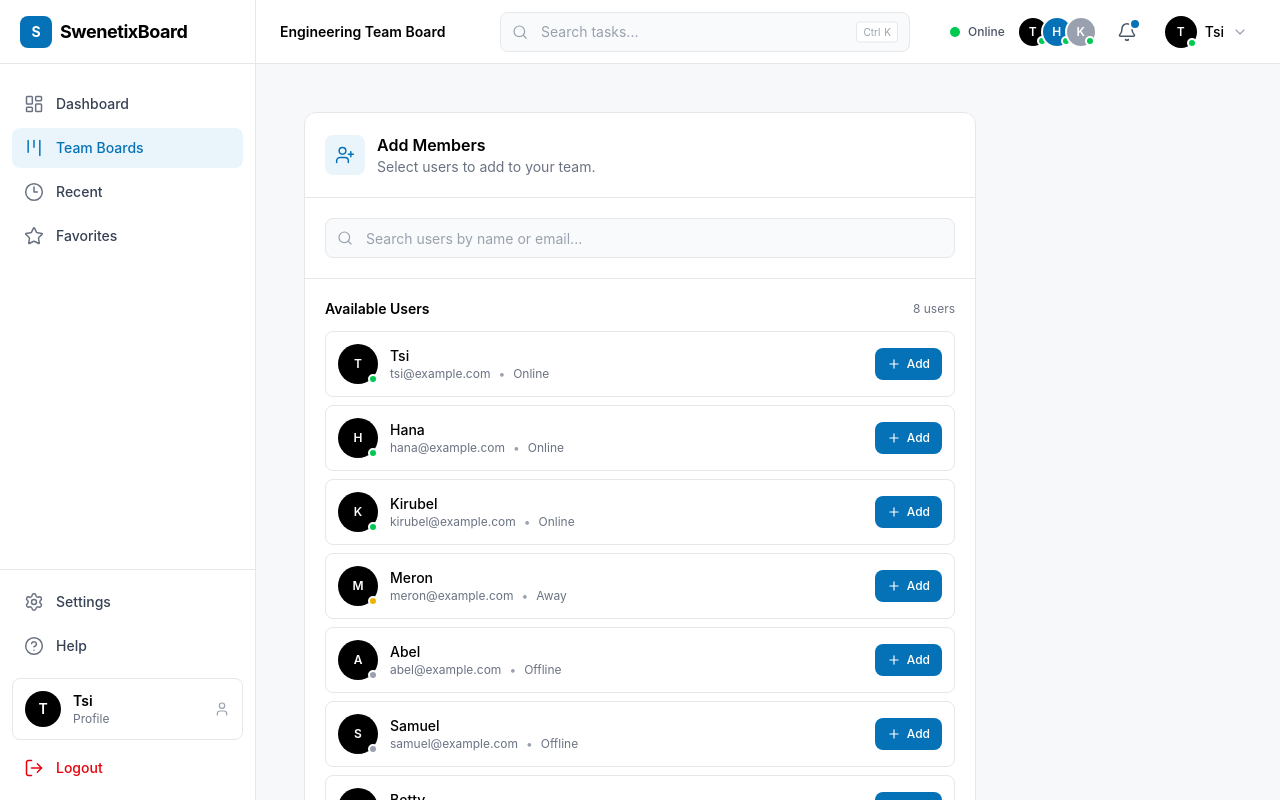
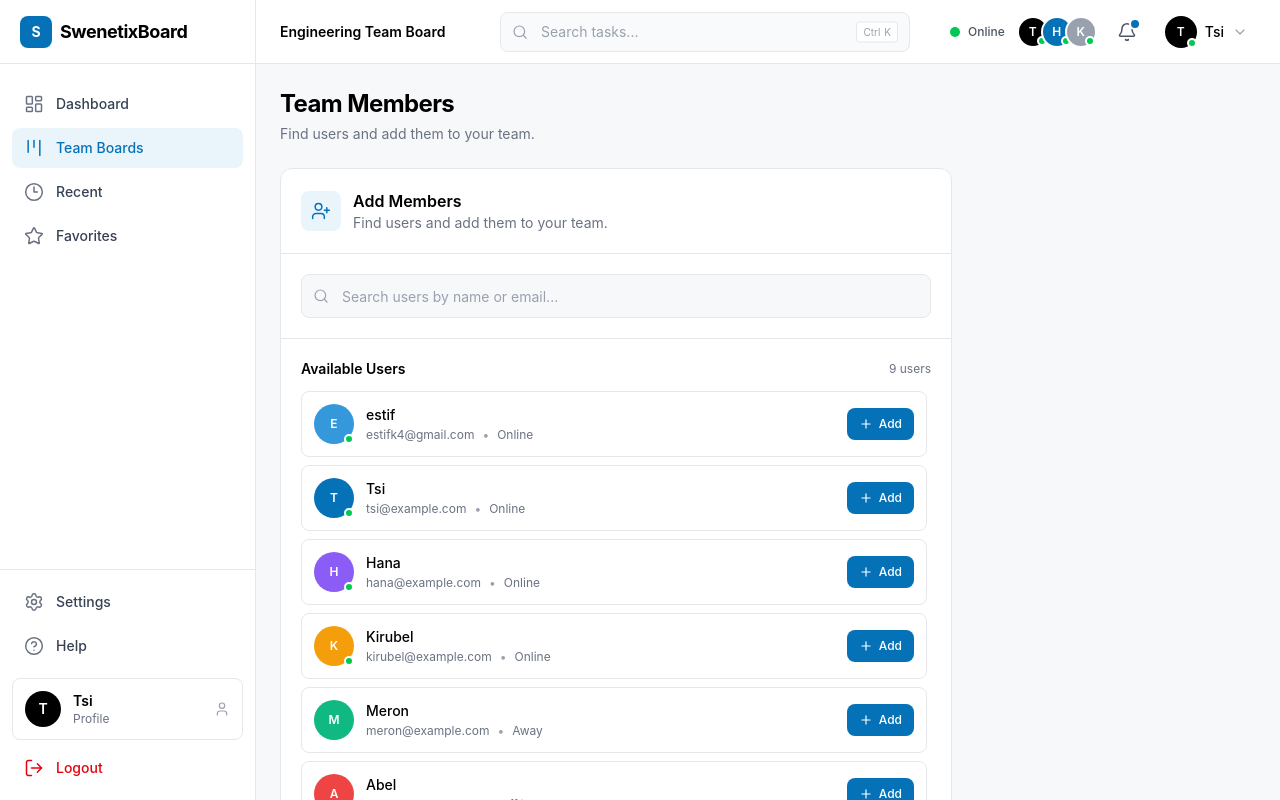
Before and after one commit to Estif4/Team-3-, a React (Vite) app in the folder frontend/: page / in a window 1280 px wide. Shown: the top 800 px of the page. Built offline with nearby package versions, Linux system fonts and the light colour scheme.

Commit message:
improve user selection interface

```diff
--- a/frontend/src/App.tsx
+++ b/frontend/src/App.tsx
@@ -3,7 +3,6 @@ import { useState } from "react";
 
 import AppLayout from "./components/layout/AppLayout";
 import type { Page } from "./components/layout/Sidebar";
-
 import UsersPage from "./pages/UsersPage";
 
 export default function App() {
@@ -21,80 +20,50 @@ export default function App() {
 
       case "dashboard":
         return (
-          <div>
-            <h1 className="text-2xl font-bold text-black">
-              Dashboard
-            </h1>
-
-            <p className="mt-1 text-sm text-gray-500">
-              Welcome to SyncBoard.
-            </p>
-          </div>
+          <PagePlaceholder
+            title="Dashboard"
+            description="Dashboard UI will be implemented next."
+          />
         );
 
       case "recent":
         return (
-          <div>
-            <h1 className="text-2xl font-bold text-black">
-              Recent
-            </h1>
-
-            <p className="mt-1 text-sm text-gray-500">
-              Recently viewed items will appear here.
-            </p>
-          </div>
+          <PagePlaceholder
+            title="Recent"
+            description="Recently viewed items will appear here."
+          />
         );
 
       case "favorites":
         return (
-          <div>
-            <h1 className="text-2xl font-bold text-black">
-              Favorites
-            </h1>
-
-            <p className="mt-1 text-sm text-gray-500">
-              Your favorite items will appear here.
-            </p>
-          </div>
+          <PagePlaceholder
+            title="Favorites"
+            description="Your favorite items will appear here."
+          />
         );
 
       case "settings":
         return (
-          <div>
-            <h1 className="text-2xl font-bold text-black">
-              Settings
-            </h1>
-
-            <p className="mt-1 text-sm text-gray-500">
-              Settings will be implemented later.
-            </p>
-          </div>
+          <PagePlaceholder
+            title="Settings"
+            description="Settings UI will be implemented later."
+          />
         );
 
       case "help":
         return (
-          <div>
-            <h1 className="text-2xl font-bold text-black">
-              Help
-            </h1>
-
-            <p className="mt-1 text-sm text-gray-500">
-              Help center will be implemented later.
-            </p>
-          </div>
+          <PagePlaceholder
+            title="Help"
+            description="Help UI will be implemented later."
+          />
         );
 
       case "profile":
         return (
-          <div>
-            <h1 className="text-2xl font-bold text-black">
-              Profile
-            </h1>
-
-            <p className="mt-1 text-sm text-gray-500">
-              Your profile will be implemented later.
-            </p>
-          </div>
+          <PagePlaceholder
+            title="Profile"
+            description="Profile UI will be implemented later."
+          />
         );
 
       default:
@@ -112,3 +81,23 @@ export default function App() {
     </AppLayout>
   );
 }
+
+function PagePlaceholder({
+  title,
+  description,
+}: {
+  title: string;
+  description: string;
+}) {
+  return (
+    <section>
+      <h1 className="text-2xl font-bold text-black">
+        {title}
+      </h1>
+
+      <p className="mt-1 text-sm text-gray-500">
+        {description}
+      </p>
+    </section>
+  );
+}
--- a/frontend/src/components/data/users.mock.ts
+++ b/frontend/src/components/data/users.mock.ts
@@ -2,59 +2,105 @@ import type { User } from "../../types/user.types";
 
 export const mockUsers: User[] = [
   {
-    id: "1",
+    id: "6aae5e484cdba07a8297871a",
+    name: "estif",
+    email: "estifk4@gmail.com",
+    role: "MEMBER",
+    avatarColor: "#3498db",
+    status: "online",
+    isActive: true,
+    lastSeenAt: "2026-09-19T10:04:56.400Z",
+  },
+
+  {
+    id: "2",
     name: "Tsi",
     email: "tsi@example.com",
+    role: "MEMBER",
+    avatarColor: "#0572B8",
     status: "online",
+    isActive: true,
+    lastSeenAt: "2026-09-19T10:02:00.000Z",
   },
+
   {
-    id: "2",
+    id: "3",
     name: "Hana",
     email: "hana@example.com",
+    role: "MEMBER",
+    avatarColor: "#8B5CF6",
     status: "online",
+    isActive: true,
+    lastSeenAt: "2026-09-19T10:01:00.000Z",
   },
+
   {
-    id: "3",
+    id: "4",
     name: "Kirubel",
     email: "kirubel@example.com",
+    role: "MEMBER",
+    avatarColor: "#F59E0B",
     status: "online",
+    isActive: true,
+    lastSeenAt: "2026-09-19T09:58:00.000Z",
   },
+
   {
-    id: "4",
+    id: "5",
     name: "Meron",
     email: "meron@example.com",
+    role: "MEMBER",
+    avatarColor: "#10B981",
     status: "away",
+    isActive: true,
+    lastSeenAt: "2026-09-19T09:40:00.000Z",
   },
+
   {
-    id: "5",
+    id: "6",
     name: "Abel",
     email: "abel@example.com",
+    role: "MEMBER",
+    avatarColor: "#EF4444",
     status: "offline",
+    isActive: true,
+    lastSeenAt: "2026-09-19T08:30:00.000Z",
   },
+
   {
-    id: "6",
+    id: "7",
     name: "Samuel",
     email: "samuel@example.com",
+    role: "MEMBER",
+    avatarColor: "#6366F1",
     status: "offline",
+    isActive: true,
+    lastSeenAt: "2026-09-19T07:20:00.000Z",
   },
+
   {
-    id: "7",
+    id: "8",
     name: "Betty",
     email: "betty@example.com",
+    role: "ADMIN",
+    avatarColor: "#EC4899",
     status: "online",
+    isActive: true,
+    lastSeenAt: "2026-09-19T10:03:00.000Z",
   },
+
   {
-    id: "8",
+    id: "9",
     name: "Daniel",
     email: "daniel@example.com",
+    role: "MEMBER",
+    avatarColor: "#14B8A6",
     status: "away",
+    isActive: true,
+    lastSeenAt: "2026-09-19T09:35:00.000Z",
   },
 ];
 
-/**
- * Frontend-only fake fetch.
- * Later replace this with your real API request.
- */
 export async function fetchUsers(): Promise<User[]> {
   await new Promise((resolve) => setTimeout(resolve, 700));
 
--- a/frontend/src/components/users/SelectedUsers.tsx
+++ b/frontend/src/components/users/SelectedUsers.tsx
@@ -8,7 +8,8 @@ type SelectedUsersProps = {
 
 function getInitials(name: string) {
   return name
-    .split(" ")
+    .trim()
+    .split(/\s+/)
     .map((part) => part[0])
     .join("")
     .slice(0, 2)
@@ -21,9 +22,13 @@ export default function SelectedUsers({
 }: SelectedUsersProps) {
   if (users.length === 0) {
     return (
-      <div className="rounded-lg border border-dashed border-gray-300 bg-gray-50 p-4 text-center">
-        <p className="text-sm text-gray-500">
-          No users added yet.
+      <div className="rounded-lg border border-dashed border-gray-300 bg-[#F7F8FA] px-4 py-6 text-center">
+        <p className="text-sm font-medium text-gray-600">
+          No users selected
+        </p>
+
+        <p className="mt-1 text-xs text-gray-400">
+          Add users from the list above.
         </p>
       </div>
     );
@@ -36,12 +41,15 @@ export default function SelectedUsers({
           key={user.id}
           className="flex items-center gap-3 rounded-lg border border-gray-200 bg-white p-3"
         >
-          {/* Avatar */}
-          <div className="flex h-9 w-9 shrink-0 items-center justify-center rounded-full bg-[#0572B8] text-xs font-semibold text-white">
+          <div
+            className="flex h-9 w-9 shrink-0 items-center justify-center rounded-full text-xs font-semibold text-white"
+            style={{
+              backgroundColor: user.avatarColor,
+            }}
+          >
             {getInitials(user.name)}
           </div>
 
-          {/* User info */}
           <div className="min-w-0 flex-1">
             <p className="truncate text-sm font-medium text-black">
               {user.name}
@@ -52,12 +60,11 @@ export default function SelectedUsers({
             </p>
           </div>
 
-          {/* Remove */}
           <button
             type="button"
             onClick={() => onRemove(user.id)}
-            className="rounded-md p-1.5 text-gray-400 transition hover:bg-gray-100 hover:text-red-600"
             aria-label={`Remove ${user.name}`}
+            className="rounded-md p-1.5 text-gray-400 transition hover:bg-red-50 hover:text-red-600 focus:outline-none focus:ring-2 focus:ring-red-500/20"
           >
             <X className="h-4 w-4" />
           </button>
--- a/frontend/src/components/users/UserPicker.tsx
+++ b/frontend/src/components/users/UserPicker.tsx
@@ -3,12 +3,13 @@ import {
   Check,
   Loader2,
   Plus,
+  RefreshCw,
   Search,
   UserPlus,
 } from "lucide-react";
 
+import { fetchUsers } from "../data/users.mock";
 import type { User } from "../../types/user.types";
-import { fetchUsers } from "../data/users.mock";
 import SelectedUsers from "./SelectedUsers";
 
 type UserPickerProps = {
@@ -18,7 +19,8 @@ type UserPickerProps = {
 
 function getInitials(name: string) {
   return name
-    .split(" ")
+    .trim()
+    .split(/\s+/)
     .map((part) => part[0])
     .join("")
     .slice(0, 2)
@@ -33,7 +35,7 @@ function getStatusText(status: User["status"]) {
     case "away":
       return "Away";
 
-    default:
+    case "offline":
       return "Offline";
   }
 }
@@ -50,7 +52,6 @@ export default function UserPicker({
   const [loading, setLoading] = useState(true);
   const [error, setError] = useState("");
 
-  useEffect(() => {
   const loadUsers = async () => {
     try {
       setLoading(true);
@@ -66,7 +67,9 @@ export default function UserPicker({
     }
   };
 
-    loadUsers();
+  useEffect(() => {
+    // eslint-disable-next-line react-hooks/set-state-in-effect
+    void loadUsers();
   }, []);
 
   const filteredUsers = useMemo(() => {
@@ -85,7 +88,9 @@ export default function UserPicker({
   }, [users, search]);
 
   const isSelected = (userId: string) => {
-    return selectedUsers.some((user) => user.id === userId);
+    return selectedUsers.some(
+      (user) => user.id === userId,
+    );
   };
 
   const handleAddUser = (user: User) => {
@@ -93,25 +98,23 @@ export default function UserPicker({
       return;
     }
 
-    const updatedUsers = [...selectedUsers, user];
+    const nextUsers = [...selectedUsers, user];
 
-    setSelectedUsers(updatedUsers);
-
-    onChange?.(updatedUsers);
+    setSelectedUsers(nextUsers);
+    onChange?.(nextUsers);
   };
 
   const handleRemoveUser = (userId: string) => {
-    const updatedUsers = selectedUsers.filter(
+    const nextUsers = selectedUsers.filter(
       (user) => user.id !== userId,
     );
 
-    setSelectedUsers(updatedUsers);
-
-    onChange?.(updatedUsers);
+    setSelectedUsers(nextUsers);
+    onChange?.(nextUsers);
   };
 
   return (
-    <div className="w-full max-w-2xl rounded-xl border border-gray-200 bg-white">
+    <div className="w-full max-w-2xl overflow-hidden rounded-xl border border-gray-200 bg-white">
       {/* Header */}
       <div className="border-b border-gray-200 p-5">
         <div className="flex items-center gap-3">
@@ -128,7 +131,7 @@ export default function UserPicker({
             </h2>
 
             <p className="text-sm text-gray-500">
-              Select users to add to your team.
+              Find users and add them to your team.
             </p>
           </div>
         </div>
@@ -145,9 +148,11 @@ export default function UserPicker({
           <input
             type="text"
             value={search}
-            onChange={(event) => setSearch(event.target.value)}
+            onChange={(event) => {
+              setSearch(event.target.value);
+            }}
             placeholder="Search users by name or email..."
-            className="h-10 w-full rounded-lg border border-gray-200 bg-gray-50 pl-10 pr-4 text-sm text-black outline-none transition placeholder:text-gray-400 focus:border-[#0572B8] focus:bg-white focus:ring-2 focus:ring-[#0572B8]/10"
+            className="h-11 w-full rounded-lg border border-gray-200 bg-[#F7F8FA] pl-10 pr-4 text-sm text-black outline-none transition placeholder:text-gray-400 focus:border-[#0572B8] focus:bg-white focus:ring-2 focus:ring-[#0572B8]/10"
           />
         </div>
       </div>
@@ -159,33 +164,56 @@ export default function UserPicker({
             Available Users
           </h3>
 
+          {!loading && !error && (
             <span className="text-xs text-gray-500">
               {filteredUsers.length} users
             </span>
+          )}
         </div>
 
         {/* Loading */}
         {loading && (
-          <div className="flex items-center justify-center py-10">
-            <div className="flex items-center gap-2 text-sm text-gray-500">
-              <Loader2 className="h-4 w-4 animate-spin text-[#0572B8]" />
+          <div className="flex flex-col items-center justify-center py-10">
+            <Loader2
+              className="h-6 w-6 animate-spin text-[#0572B8]"
+              strokeWidth={1.8}
+            />
+
+            <p className="mt-3 text-sm text-gray-500">
               Loading users...
-            </div>
+            </p>
           </div>
         )}
 
         {/* Error */}
         {!loading && error && (
-          <div className="rounded-lg border border-red-200 bg-red-50 p-4">
-            <p className="text-sm text-red-600">
+          <div className="rounded-lg border border-gray-200 bg-[#F7F8FA] p-5">
+            <p className="text-sm font-medium text-black">
+              Couldn't load users
+            </p>
+
+            <p className="mt-1 text-sm text-gray-500">
               {error}
             </p>
+
+            <button
+              type="button"
+              onClick={() => {
+                void loadUsers();
+              }}
+              className="mt-4 inline-flex items-center gap-2 rounded-lg bg-[#0572B8] px-3 py-2 text-sm font-medium text-white transition hover:bg-[#045f98] focus:outline-none focus:ring-2 focus:ring-[#0572B8]/30"
+            >
+              <RefreshCw className="h-4 w-4" />
+              Try Again
+            </button>
           </div>
         )}
 
         {/* Empty */}
-        {!loading && !error && filteredUsers.length === 0 && (
-          <div className="rounded-lg border border-dashed border-gray-300 bg-gray-50 p-8 text-center">
+        {!loading &&
+          !error &&
+          filteredUsers.length === 0 && (
+            <div className="rounded-lg border border-dashed border-gray-300 bg-[#F7F8FA] p-8 text-center">
               <p className="text-sm font-medium text-black">
                 No users found
               </p>
@@ -197,8 +225,10 @@ export default function UserPicker({
           )}
 
         {/* User list */}
-        {!loading && !error && filteredUsers.length > 0 && (
-          <div className="space-y-2">
+        {!loading &&
+          !error &&
+          filteredUsers.length > 0 && (
+            <div className="max-h-[430px] space-y-2 overflow-y-auto pr-1">
               {filteredUsers.map((user) => {
                 const selected = isSelected(user.id);
 
@@ -214,30 +244,30 @@ export default function UserPicker({
                   >
                     {/* Avatar */}
                     <div className="relative shrink-0">
-                    <div className="flex h-10 w-10 items-center justify-center rounded-full bg-black text-xs font-semibold text-white">
+                      <div
+                        className="flex h-10 w-10 items-center justify-center rounded-full text-xs font-semibold text-white"
+                        style={{
+                          backgroundColor: user.avatarColor,
+                        }}
+                      >
                         {getInitials(user.name)}
                       </div>
 
+                      {user.status === "online" && (
                         <span
-                      className={[
-                        "absolute bottom-0 right-0 h-2.5 w-2.5 rounded-full border-2 border-white",
-                        user.status === "online" &&
-                          "bg-green-500",
-                        user.status === "away" &&
-                          "bg-yellow-500",
-                        user.status === "offline" &&
-                          "bg-gray-400",
-                      ].join(" ")}
+                          className="absolute bottom-0 right-0 h-2.5 w-2.5 rounded-full border-2 border-white bg-green-500"
+                          title="Online"
                         />
+                      )}
                     </div>
 
-                  {/* Info */}
+                    {/* User info */}
                     <div className="min-w-0 flex-1">
                       <p className="truncate text-sm font-medium text-black">
                         {user.name}
                       </p>
 
-                    <div className="flex items-center gap-2">
+                      <div className="mt-0.5 flex items-center gap-2">
                         <p className="truncate text-xs text-gray-500">
                           {user.email}
                         </p>
@@ -257,7 +287,7 @@ export default function UserPicker({
                       <button
                         type="button"
                         disabled
-                      className="flex items-center gap-1.5 rounded-lg border border-gray-200 bg-gray-100 px-3 py-2 text-xs font-medium text-gray-500"
+                        className="flex shrink-0 items-center gap-1.5 rounded-lg border border-gray-200 bg-gray-100 px-3 py-2 text-xs font-medium text-gray-500"
                       >
                         <Check className="h-3.5 w-3.5" />
                         Added
@@ -265,8 +295,10 @@ export default function UserPicker({
                     ) : (
                       <button
                         type="button"
-                      onClick={() => handleAddUser(user)}
-                      className="flex items-center gap-1.5 rounded-lg bg-[#0572B8] px-3 py-2 text-xs font-medium text-white transition hover:bg-[#045f98] focus:outline-none focus:ring-2 focus:ring-[#0572B8]/30"
+                        onClick={() => {
+                          handleAddUser(user);
+                        }}
+                        className="flex shrink-0 items-center gap-1.5 rounded-lg bg-[#0572B8] px-3 py-2 text-xs font-medium text-white transition hover:bg-[#045f98] focus:outline-none focus:ring-2 focus:ring-[#0572B8]/30"
                       >
                         <Plus className="h-3.5 w-3.5" />
                         Add
@@ -279,7 +311,7 @@ export default function UserPicker({
           )}
       </div>
 
-      {/* Selected users */}
+      {/* Selected */}
       <div className="border-t border-gray-200 p-5">
         <div className="mb-3 flex items-center justify-between">
           <h3 className="text-sm font-semibold text-black">
--- a/frontend/src/pages/UsersPage.tsx
+++ b/frontend/src/pages/UsersPage.tsx
@@ -1,5 +1,5 @@
+import type { User } from "../types/user.types";
 import UserPicker from "../components/users/UserPicker";
-import type { User } from "../types/user.types";
 
 export default function UsersPage() {
   const handleUsersChange = (users: User[]) => {
@@ -7,7 +7,17 @@ export default function UsersPage() {
   };
 
   return (
-    <div className="min-h-screen bg-[#F7F8FA] p-6">
+    <div>
+      <div className="mb-6">
+        <h1 className="text-2xl font-bold tracking-tight text-black">
+          Team Members
+        </h1>
+
+        <p className="mt-1 text-sm text-gray-500">
+          Find users and add them to your team.
+        </p>
+      </div>
+
       <UserPicker onChange={handleUsersChange} />
     </div>
   );
```
Also changed, not shown: frontend/src/types/user.types.ts (+6 -1 lines). Lines whose indentation alone changed are shown as unchanged.
